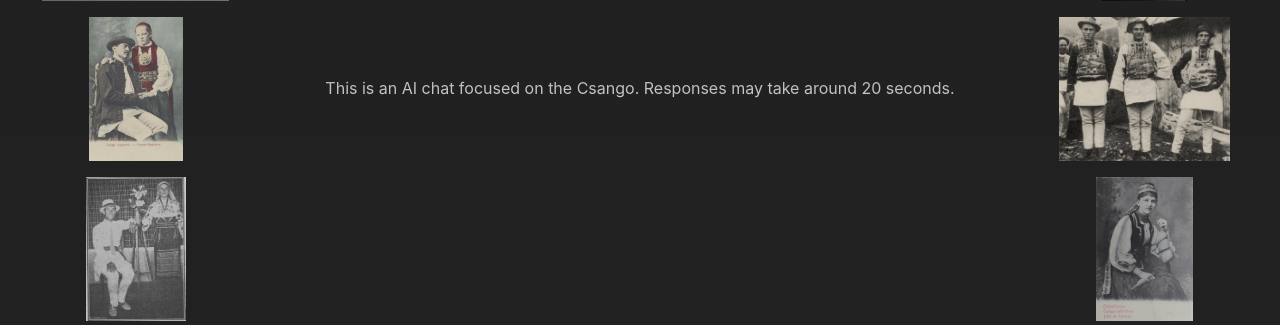
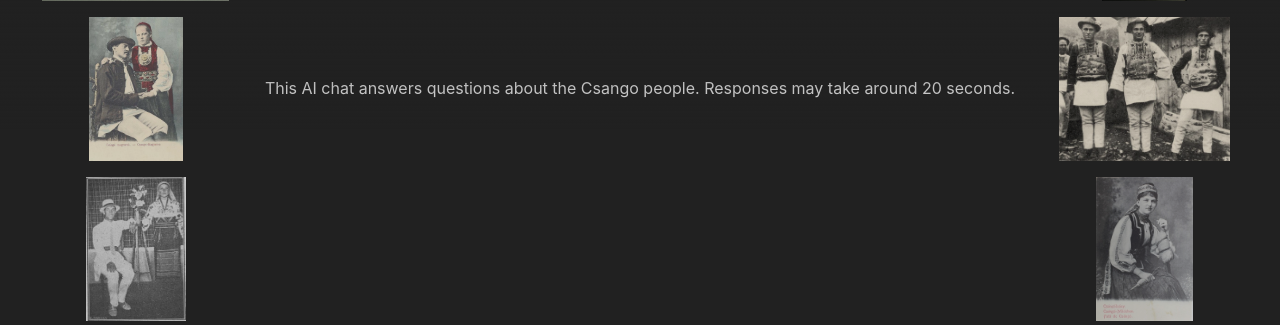
Before and after one commit to MarcPerca/csango-ai-assistant, a Python web app: template templates/index.html in a window 1280 px wide. Shown: the part 231-556 px from the top of the page. Run offline with Jinja, Linux system fonts and the light colour scheme; the template is opened without the code that fills it, so the values that code supplies are empty.

Commit message:
Update intro text

```diff
--- a/templates/index.html
+++ b/templates/index.html
@@ -27,7 +27,7 @@
           <article class="message assistant intro-message">
             <div class="avatar assistant-avatar">C</div>
             <div class="message-content">
-              <p>This is an AI chat focused on the Csango. Responses may take around 20 seconds.</p>
+              <p>This AI chat answers questions about the Csango people. Responses may take around 20 seconds.</p>
             </div>
           </article>
         </div>
```
